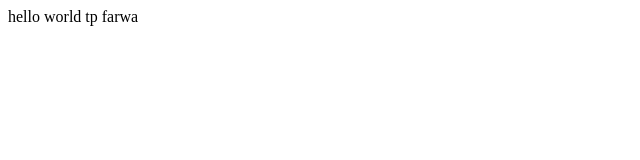
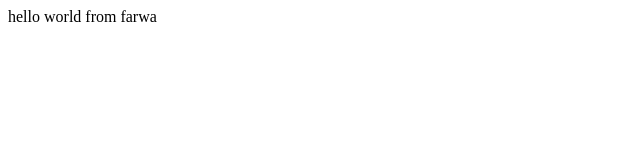
Before and after one commit to FarwaSiddique05/bootcamp2020, a plain HTML site: page index.html in a window 1280 px wide. Shown: the full height of the page, 0-640 px from the left. Drawn offline with Linux system fonts and the light colour scheme.

Commit message:
updated file

```diff
--- a/index.html
+++ b/index.html
@@ -1 +1 @@
-<div>hello world tp farwa</div>
+<div>hello world from farwa</div>
```
